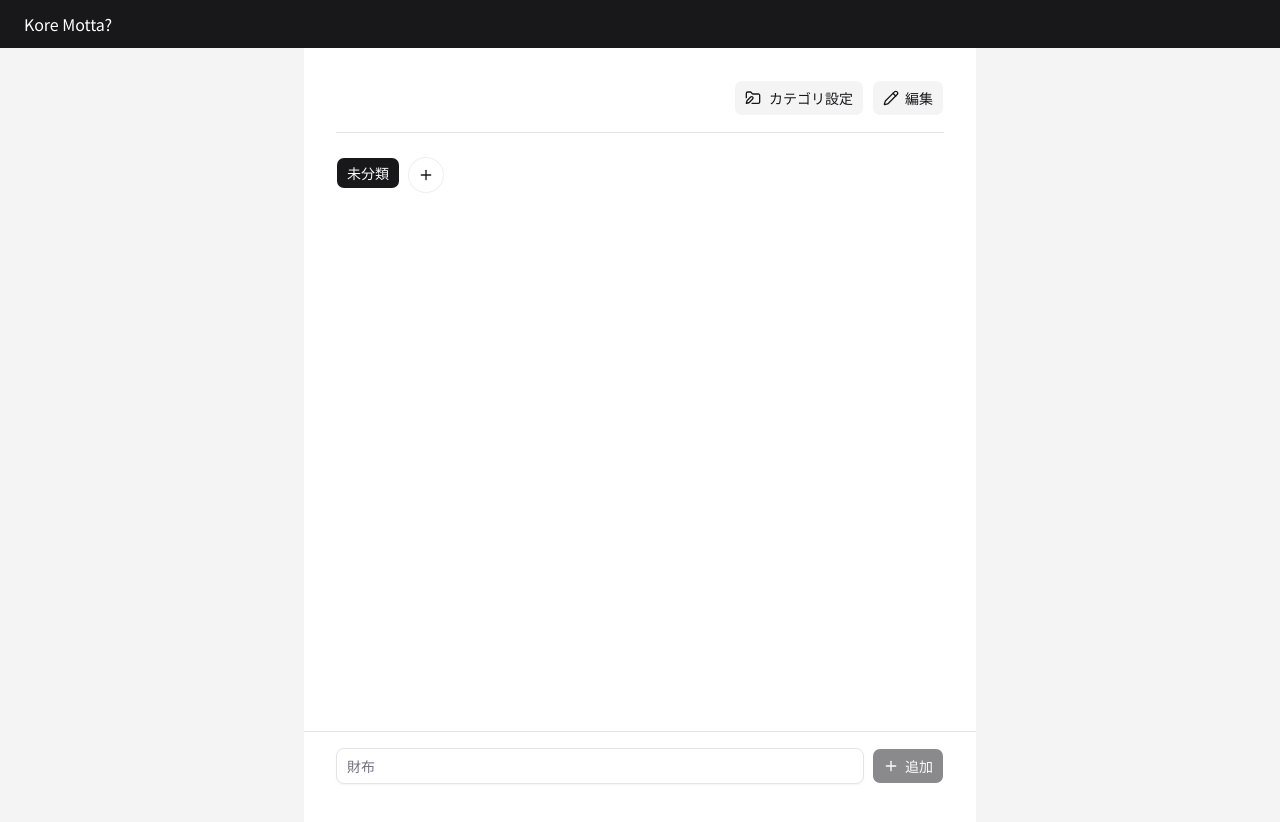
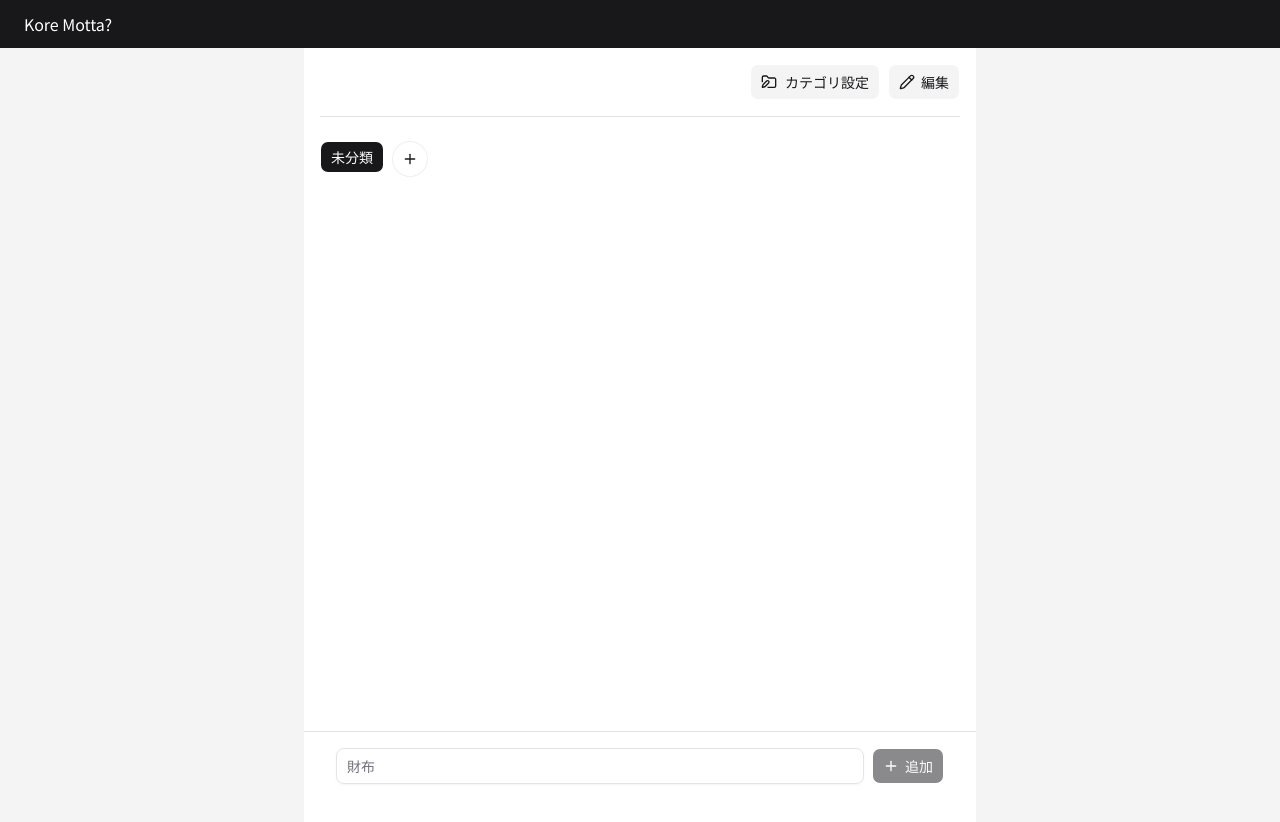
Before and after one commit to kem198/kore-motta, a Next.js app: page / in a window 1280 px wide. Shown: the top 822 px of the page. Built offline with nearby package versions, Linux system fonts and the light colour scheme.

Commit message:
feat: reduce padding in Todo section for improved layout

```diff
--- a/src/app/page.tsx
+++ b/src/app/page.tsx
@@ -7,7 +7,7 @@ export default function Home() {
       <TodoAppHeader />
 
       <main className="bg-background mx-auto min-h-screen w-full max-w-2xl">
-        <section data-testid="todo" className="p-8">
+        <section data-testid="todo" className="p-4">
           <TodoApp />
         </section>
       </main>
```
